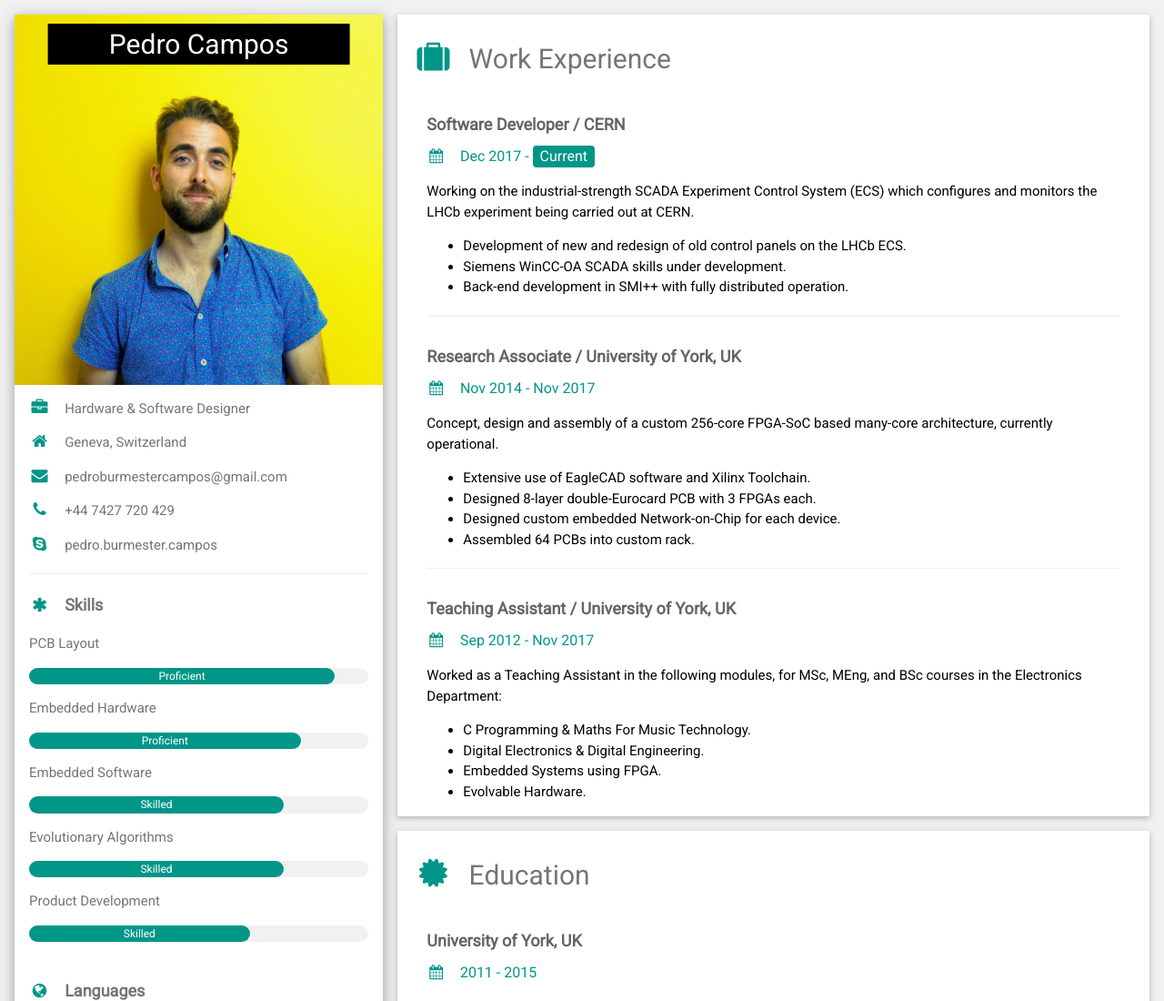
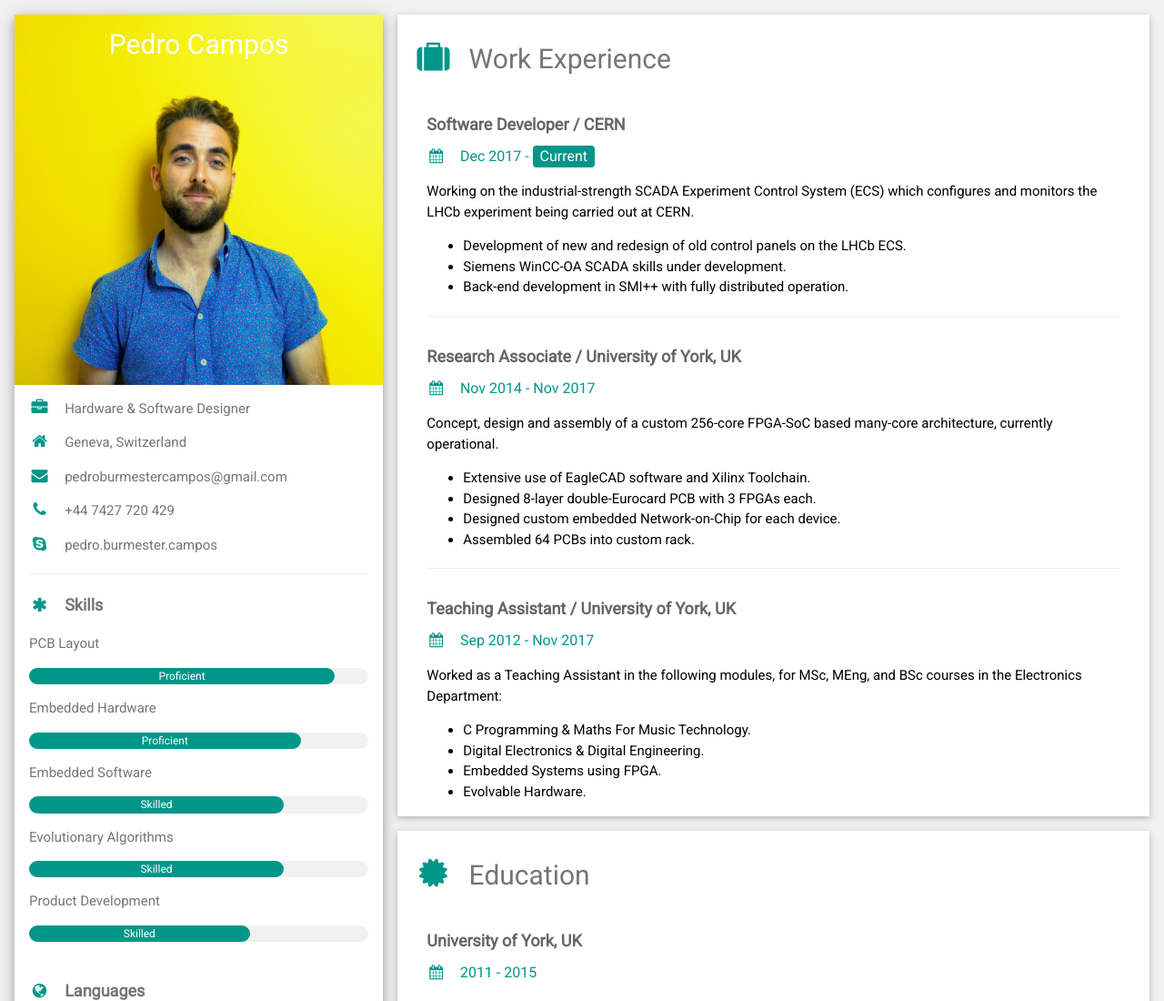
Before and after one commit to pedrobcampos/pedrobcampos.github.io, a plain HTML site: page index.html in a window 1280 px wide. Shown: the top 1100 px of the page at 91% size. Drawn offline with nearby package versions, Linux system fonts and the light colour scheme.

Commit message:
New changes

```diff
--- a/index.html
+++ b/index.html
@@ -24,8 +24,8 @@ html,body,h1,h2,h3,h4,h5,h6 {font-family: "Roboto", sans-serif}
       <div class="w3-white w3-text-grey w3-card-4">
         <div class="w3-display-container">
           <img src="images/icon.jpg" style="width:100%" alt="Avatar">
-          <div class="w3-display-topmiddle w3-container w3-text-black" style="width: 90%;">
-            <h2 style="white-space:nowrap; background-color:black; color:white; text-align: center;">Pedro Campos</h2>
+          <div class="w3-display-topmiddle w3-container w3-text-black" style="width: 75%;">
+            <h2 style="white-space:nowrap; background-color:w3-grey; color:white; text-align: center; border-radius: 25px;">Pedro Campos</h2>
           </div>
         </div>
         <div class="w3-container">
```
